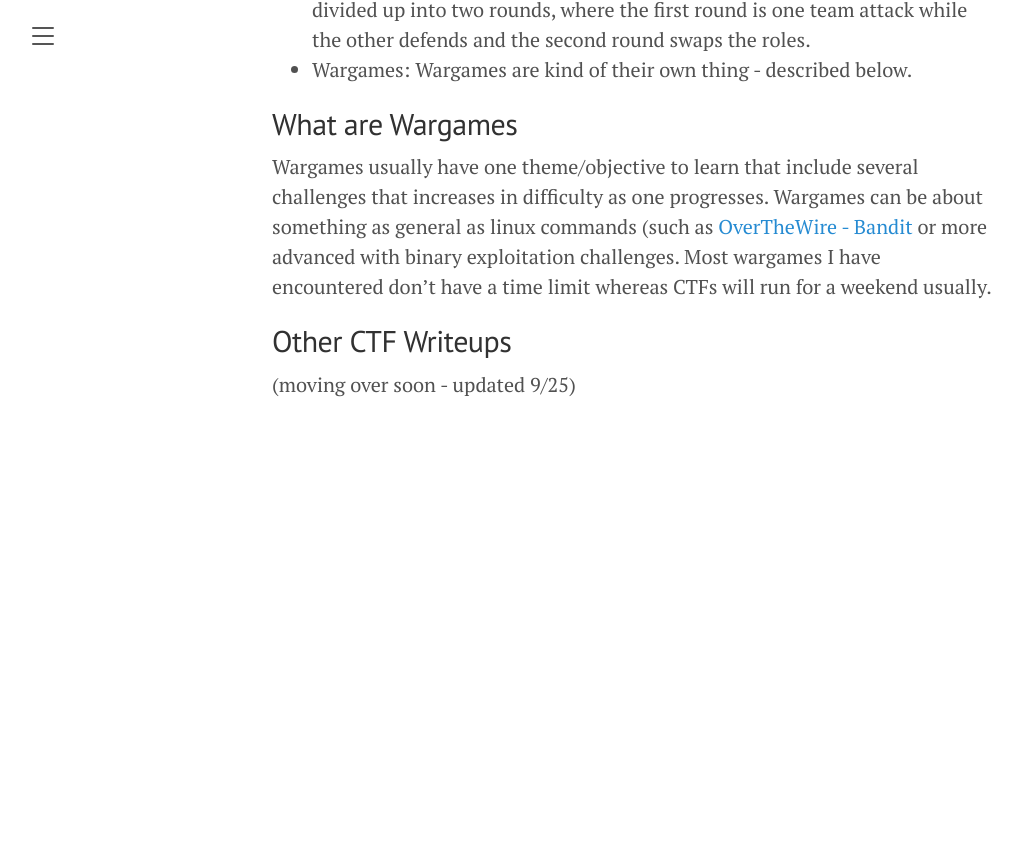
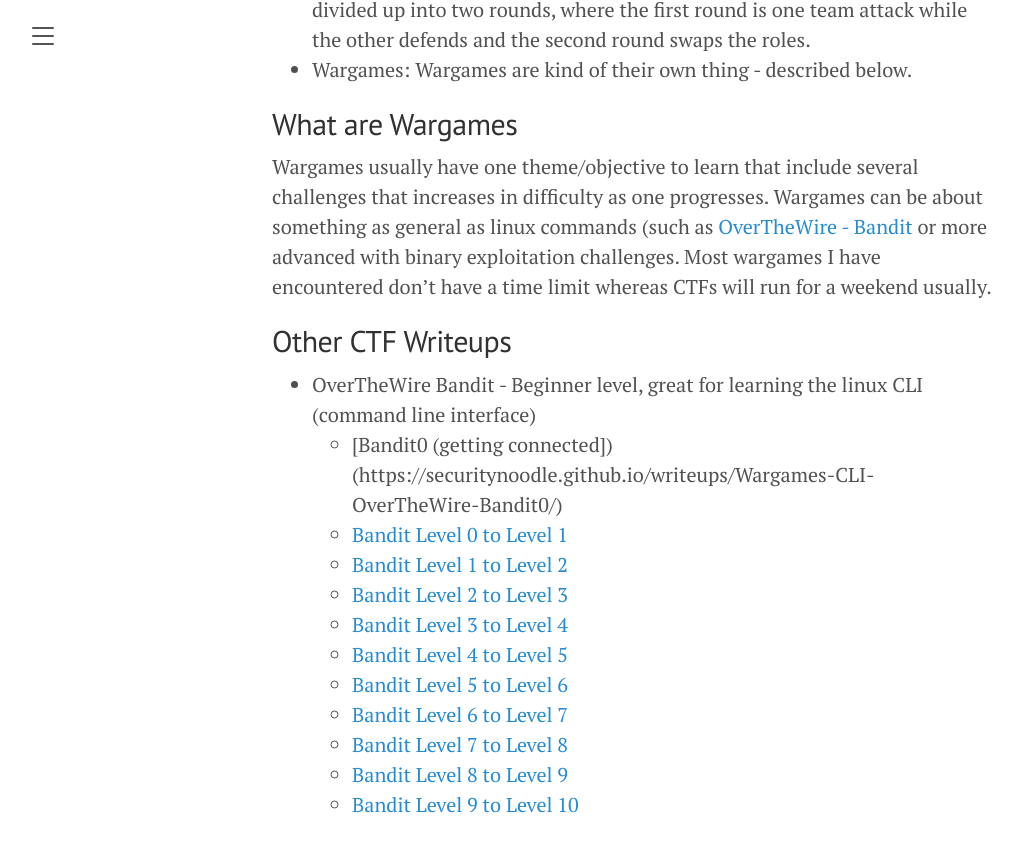
Before and after one commit to BurntxNoodle/blog, a Jekyll site: the page built from CTF.md, in a window 1280 px wide and 900 px high, scrolled down 1255 px. Shown: the top 852 px of the window, without its empty margins (8-1029 px from the left). Built offline with Jekyll 4.4.1, drawn with Linux system fonts in a browser that asks for light colours; before the commit the page ends 1735 px from its top, so only the background shows below that.

Commit message:
Updated CTF page to include OverTheWire Bandit writeups

```diff
--- a/CTF.md
+++ b/CTF.md
@@ -24,4 +24,15 @@
 Wargames usually have one theme/objective to learn that include several challenges that increases in difficulty as one progresses. Wargames can be about something as general as linux commands (such as [OverTheWire - Bandit](https://overthewire.org/wargames/bandit/) or more advanced with binary exploitation challenges. Most wargames I have encountered don't have a time limit whereas CTFs will run for a weekend usually.
 
 ## Other CTF Writeups
-(moving over soon - updated 9/25)
+* OverTheWire Bandit - Beginner level, great for learning the linux CLI (command line interface)
+  * [Bandit0 (getting connected])(https://securitynoodle.github.io/writeups/Wargames-CLI-OverTheWire-Bandit0/)
+  * [Bandit Level 0 to Level 1](https://securitynoodle.github.io/writeups/Wargames-CLI-OverTheWire-Bandit0-1/)
+  * [Bandit Level 1 to Level 2](https://securitynoodle.github.io/writeups/Wargames-CLI-OverTheWire-Bandit1-2)
+  * [Bandit Level 2 to Level 3](https://securitynoodle.github.io/writeups/Wargames-CLI-OverTheWire-Bandit2-3)
+  * [Bandit Level 3 to Level 4](https://securitynoodle.github.io/writeups/Wargames-CLI-OverTheWire-Bandit3-4)
+  * [Bandit Level 4 to Level 5](https://securitynoodle.github.io/writeups/Wargames-CLI-OverTheWire-Bandit4-5)
+  * [Bandit Level 5 to Level 6](https://securitynoodle.github.io/writeups/Wargames-CLI-OverTheWire-Bandit5-6)
+  * [Bandit Level 6 to Level 7](https://securitynoodle.github.io/writeups/Wargames-CLI-OverTheWire-Bandit6-7)
+  * [Bandit Level 7 to Level 8](https://securitynoodle.github.io/writeups/Wargames-CLI-OverTheWire-Bandit7-8)
+  * [Bandit Level 8 to Level 9](https://securitynoodle.github.io/writeups/Wargames-CLI-OverTheWire-Bandit8-9)
+  * [Bandit Level 9 to Level 10](https://securitynoodle.github.io/writeups/Wargames-CLI-OverTheWire-Bandit9-10)
```
